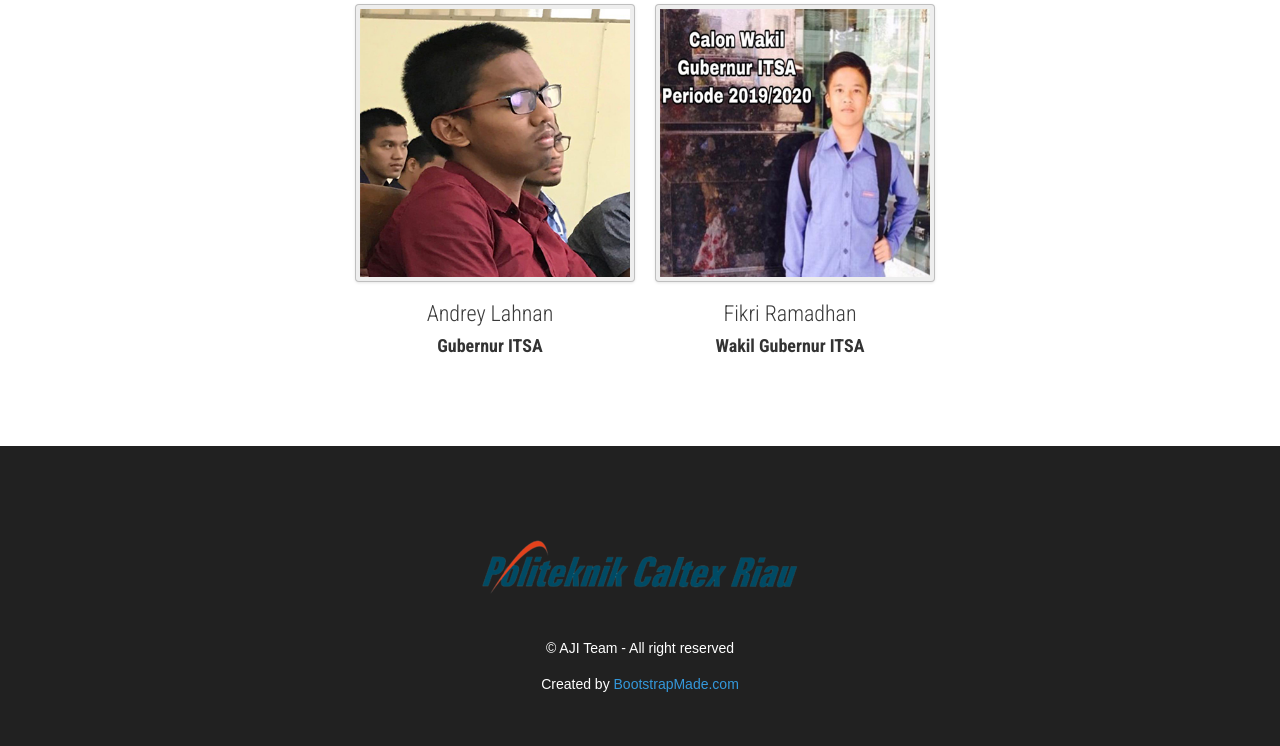
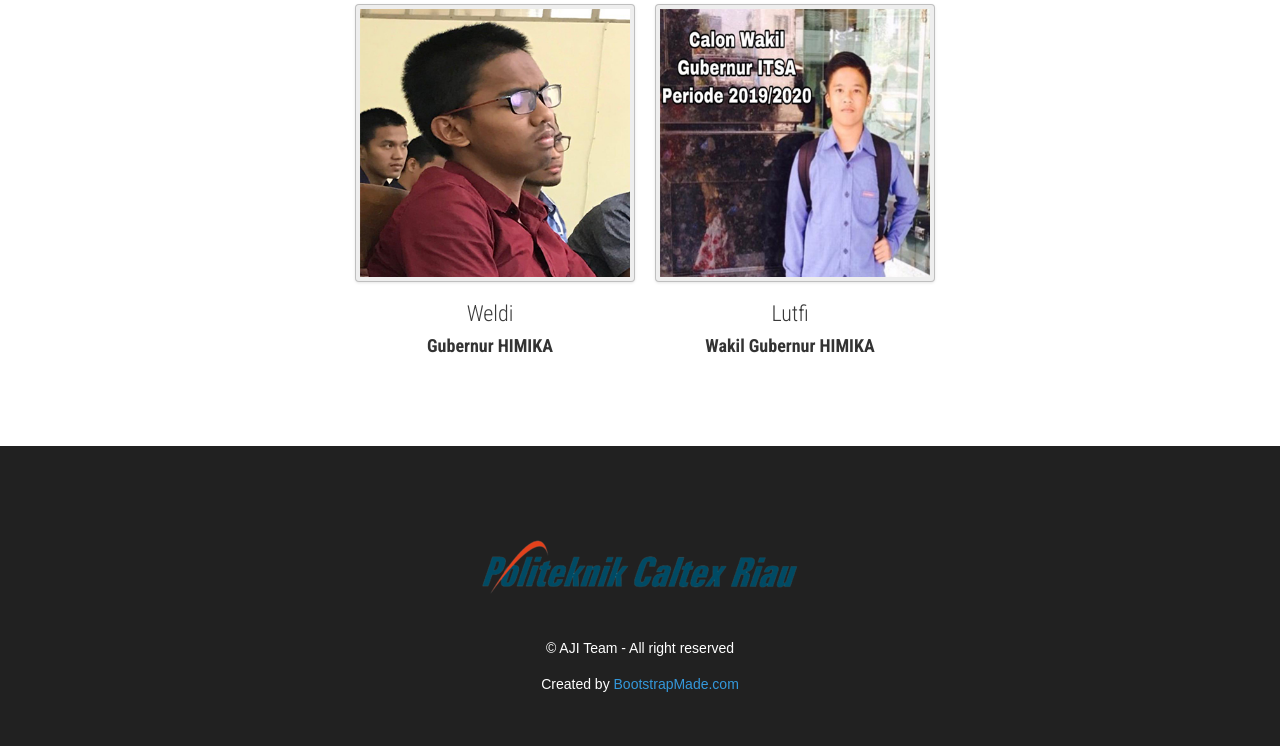
Before and after one commit to projetcweb7/SistemInformasi_HIMA, a PHP site: page /himika.php in a window 1280 px wide. Shown: the part 1126-1872 px from the top of the page. Run offline with PHP 8.4, Linux system fonts and the light colour scheme.

Commit message:
updatev6_himika

```diff
--- a/himika.php
+++ b/himika.php
@@ -104,15 +104,15 @@
         <div class="span3">
           <img src="assets/img/dummies/prop.jpg"  width="400px" height="400px" alt="" class="img-polaroid" />
           <div class="roles">
-            <h4>Andrey Lahnan</h4>
-            <h5><strong>Gubernur ITSA</strong></h5>
+            <h4>Weldi</h4>
+            <h5><strong>Gubernur HIMIKA</strong></h5>
           </div>
         </div>
         <div class="span3">
           <img src="assets/img/dummies/fikri1.jpg" height="400px" alt="" class="img-polaroid" />
           <div class="roles">
-            <h4>Fikri Ramadhan</h4>
-            <h5><strong>Wakil Gubernur ITSA</strong></h5>
+            <h4>Lutfi</h4>
+            <h5><strong>Wakil Gubernur HIMIKA</strong></h5>
 
           </div>
         </div>
```
